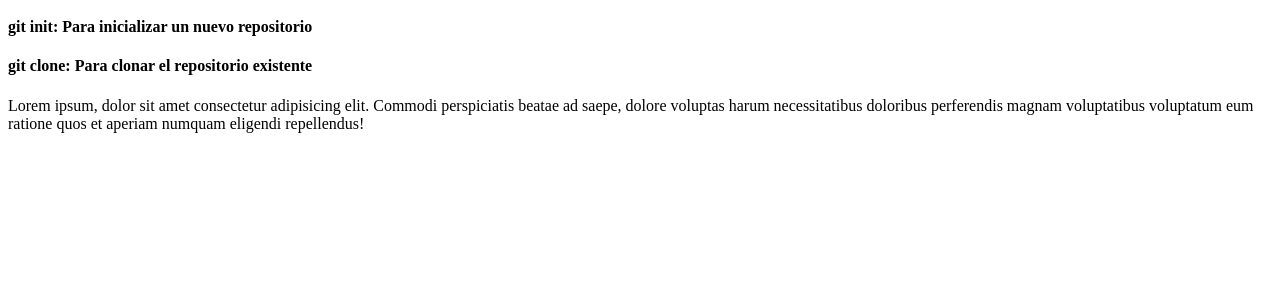
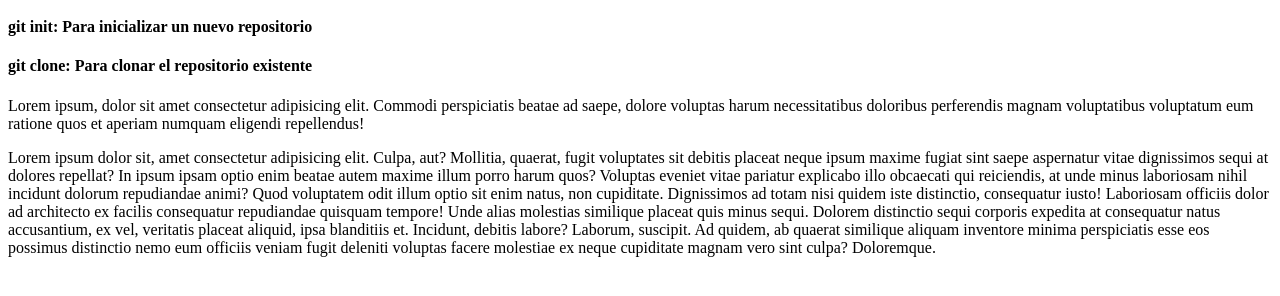
Before and after one commit to cchura94/fullstack-bases-git, a plain HTML site: page index.html in a window 1280 px wide. Shown: the part 110-406 px from the top of the page. Drawn offline with Linux system fonts and the light colour scheme.

Commit message:
Agregando un 3er cambio

```diff
--- a/index.html
+++ b/index.html
@@ -12,5 +12,10 @@
     <h4>git clone: Para clonar el repositorio existente</h4>
 
     <p>Lorem ipsum, dolor sit amet consectetur adipisicing elit. Commodi perspiciatis beatae ad saepe, dolore voluptas harum necessitatibus doloribus perferendis magnam voluptatibus voluptatum eum ratione quos et aperiam numquam eligendi repellendus!</p>
+    <p>Lorem ipsum dolor sit, amet consectetur adipisicing elit. Culpa, aut? Mollitia, quaerat, fugit voluptates sit debitis placeat neque ipsum maxime fugiat sint saepe aspernatur vitae dignissimos sequi at dolores repellat?
+    In ipsum ipsam optio enim beatae autem maxime illum porro harum quos? Voluptas eveniet vitae pariatur explicabo illo obcaecati qui reiciendis, at unde minus laboriosam nihil incidunt dolorum repudiandae animi?
+    Quod voluptatem odit illum optio sit enim natus, non cupiditate. Dignissimos ad totam nisi quidem iste distinctio, consequatur iusto! Laboriosam officiis dolor ad architecto ex facilis consequatur repudiandae quisquam tempore!
+    Unde alias molestias similique placeat quis minus sequi. Dolorem distinctio sequi corporis expedita at consequatur natus accusantium, ex vel, veritatis placeat aliquid, ipsa blanditiis et. Incidunt, debitis labore? Laborum, suscipit.
+    Ad quidem, ab quaerat similique aliquam inventore minima perspiciatis esse eos possimus distinctio nemo eum officiis veniam fugit deleniti voluptas facere molestiae ex neque cupiditate magnam vero sint culpa? Doloremque.</p>
 </body>
 </html>
```
Also changed, not shown: 1 other file.
